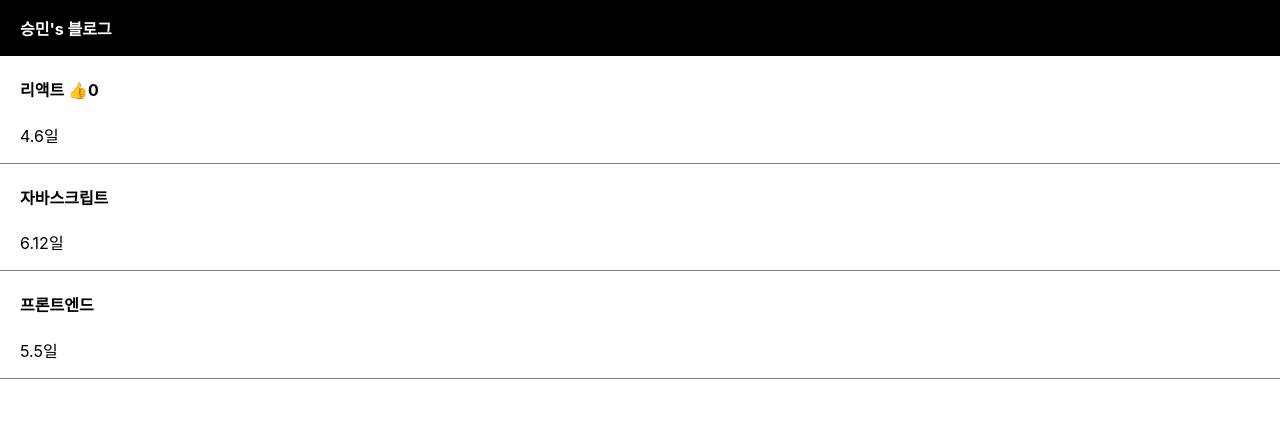
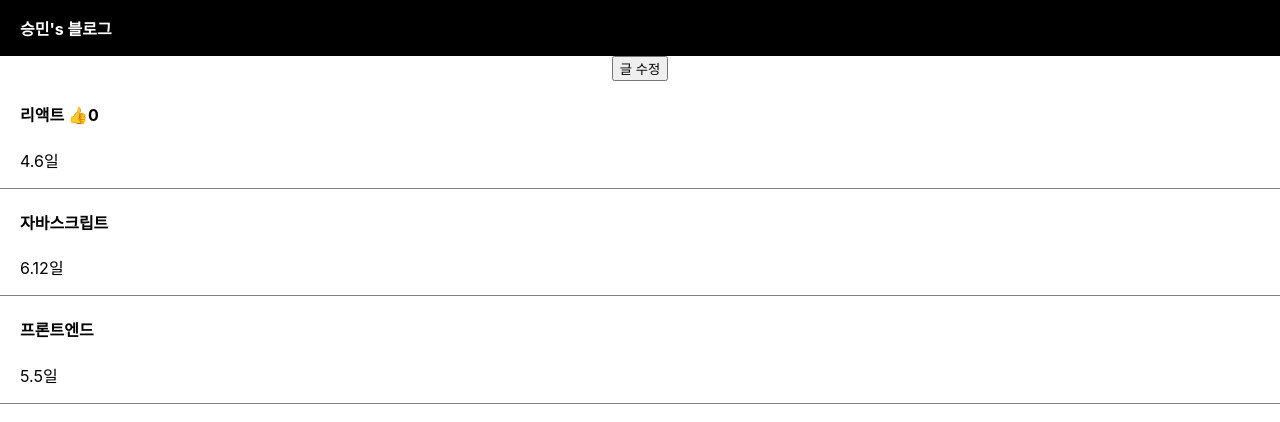
Before and after one commit to psm4171/React-Study, a React (Create React App) app: page / in a window 1280 px wide. Shown: the top 422 px of the page. Built offline with nearby package versions, Linux system fonts and the light colour scheme.

Commit message:
array와 object state 변경 방법

```diff
--- a/src/App.js
+++ b/src/App.js
@@ -4,7 +4,7 @@ import { useState } from 'react'; // 변수가 변하더라도 자동으로 재
 
 function App() {
 
-  let [글제목, b] = useState(['리액트','자바스크립트','프론트엔드']); // useState(보관할 자료)
+  let [글제목, 글제목변경] = useState(['리액트','자바스크립트','프론트엔드']); // useState(보관할 자료)
    //let [따봉, 따봉변경] = useState(0); // c는 state 변경 함수
    let [따봉, 따봉변경] = useState(0);
 
@@ -17,6 +17,13 @@ function App() {
 
          <h3 style = {{color: 'white', fontSize: '16px'}} >승민's 블로그</h3>
       </div>
+
+      <button onClick={()=> {
+       // 글제목[0] = 'Node js'; 이렇게 원본 데이터에서 수정하는 것보다
+       let copy = [...글제목];  // [...] 이렇게 작성해야 함 -> state 변경함수는
+       copy[0] = 'Node js';
+        글제목변경(copy); // 기존 state 값을 신규 state인 copy로 갈아치움,
+      }}>글 수정</button>
 
       <div className="list">
       <h4> {글제목[0]} <span onClick ={ () =>{따봉변경(따봉+1) }}>👍</span>
```
